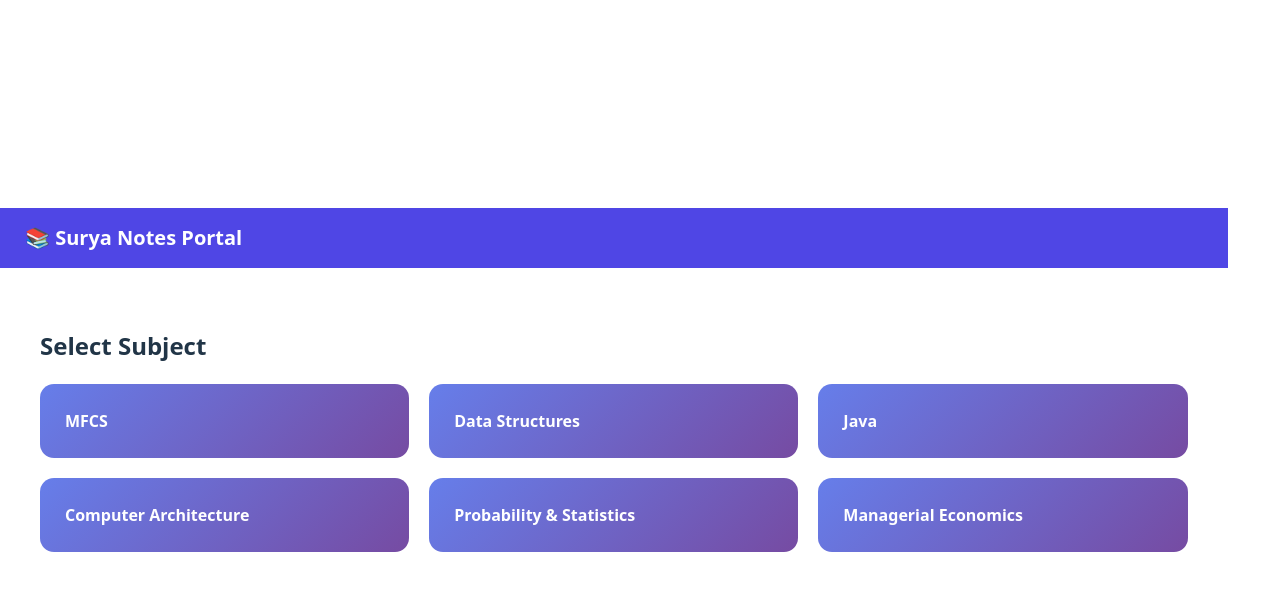
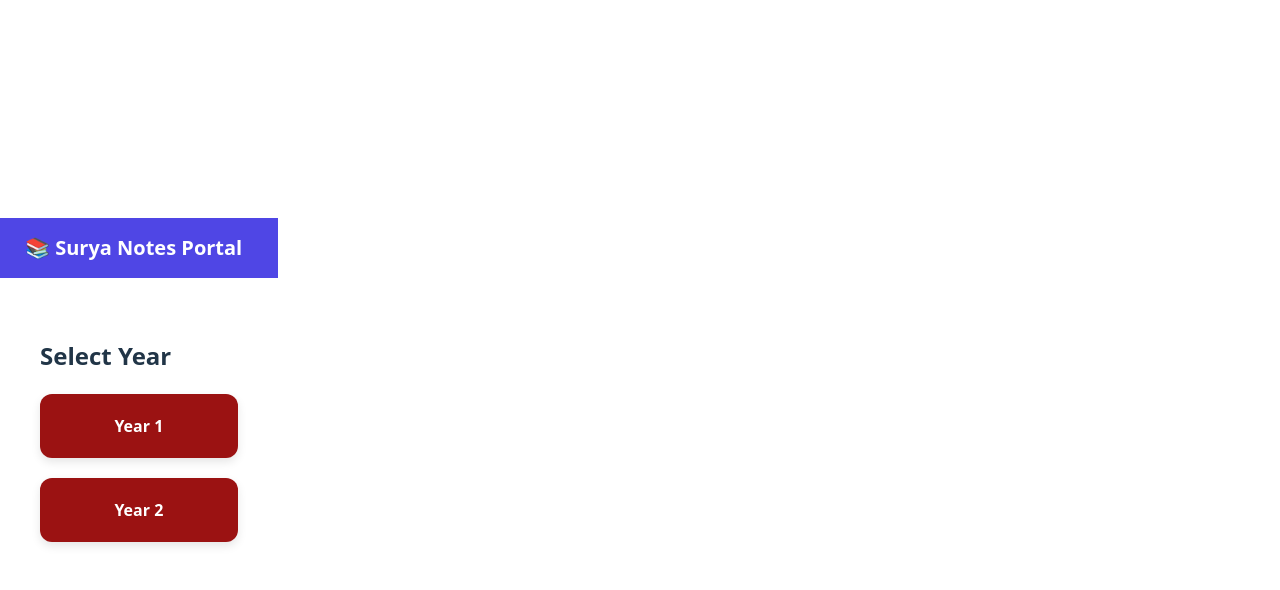
Before and after one commit to suryaprakash-23/surya-notes, a React (Vite) app: page / in a window 1280 px wide. Both pictures are taken after a click on the button "Enter". Shown: the top 590 px of the page. Built offline with nearby package versions, Linux system fonts and the light colour scheme.

Commit message:
Updated student portal with year & semester

```diff
--- a/src/App.jsx
+++ b/src/App.jsx
@@ -1,70 +1,38 @@
 import { useState } from "react";
 import Home from "./pages/Home";
 
-
 export default function App() {
-  const subjects = [
-    "MFCS",
-    "Data Structures",
-    "Java",
-    "Computer Architecture",
-    "Probability & Statistics",
-    "Managerial Economics",
-  ];
-
   const [entered, setEntered] = useState(false);
+  const [year, setYear] = useState(null);
+  const [semester, setSemester] = useState(null);
   const [selectedSubject, setSelectedSubject] = useState(null);
 
+  // SUBJECT DATA (you can customize later)
+  const subjectsData = {
+    "1-1": ["MFCS", "Data Structures"],
+    "1-2": ["Java", "Computer Architecture"],
+    "2-1": ["Probability & Statistics"],
+    "2-2": ["Managerial Economics"],
+  };
 
-
-  // SUBJECT PAGE
+  // SUBJECT PAGE (UNITS)
   if (selectedSubject) {
     const units = ["Unit 1", "Unit 2", "Unit 3", "Unit 4", "Unit 5"];
 
     return (
       <div>
-        <header
-          style={{
-            background: "#4f46e5",
-            color: "white",
-            padding: "15px 25px",
-            fontSize: "20px",
-            fontWeight: "bold",
-          }}
-        >
-          📚 Surya Notes Portal
-        </header>
+        <header style={headerStyle}>📚 Surya Notes Portal</header>
 
         <div style={{ padding: 40 }}>
-          <button
-            onClick={() => setSelectedSubject(null)}
-            style={{ marginBottom: 20, padding: "8px 12px" }}
-          >
+          <button onClick={() => setSelectedSubject(null)}>
             ⬅ Back
           </button>
 
           <h2>{selectedSubject}</h2>
 
-          <div
-            style={{
-              marginTop: 20,
-              display: "flex",
-              flexWrap: "wrap",
-              gap: 20,
-            }}
-          >
+          <div style={cardContainer}>
             {units.map((unit, index) => (
-              <div
-                key={index}
-                style={{
-                  flex: "1 1 200px",
-                  padding: 20,
-                  borderRadius: 12,
-                  background: "#9b1212",
-                  boxShadow: "0 4px 10px rgba(0,0,0,0.1)",
-                  fontWeight: "bold",
-                }}
-              >
+              <div key={index} style={cardStyle}>
                 {unit}
               </div>
             ))}
@@ -74,57 +42,28 @@ const [selectedSubject, setSelectedSubject] = useState(null);
     );
   }
 
-  // HOME PAGE
-  if (!entered) {
-  return <Home onEnter={() => setEntered(true)} />;
-}
+  // SUBJECT LIST PAGE
+  if (year && semester) {
+    const key = `${year}-${semester}`;
+    const subjects = subjectsData[key] || [];
 
     return (
       <div>
-      <header
-        style={{
-          background: "#4f46e5",
-          color: "white",
-          padding: "15px 25px",
-          fontSize: "20px",
-          fontWeight: "bold",
-        }}
-      >
-        📚 Surya Notes Portal
-      </header>
+        <header style={headerStyle}>📚 Surya Notes Portal</header>
 
         <div style={{ padding: 40 }}>
+          <button onClick={() => setSemester(null)}>
+            ⬅ Back
+          </button>
+
           <h2>Select Subject</h2>
 
-        <div
-          style={{
-            marginTop: 20,
-            display: "flex",
-            flexWrap: "wrap",
-            gap: 20,
-          }}
-        >
+          <div style={cardContainer}>
             {subjects.map((sub, index) => (
               <div
                 key={index}
+                style={cardStyle}
                 onClick={() => setSelectedSubject(sub)}
-              style={{
-                flex: "1 1 250px",
-                padding: 25,
-                borderRadius: 14,
-                color: "white",
-                fontWeight: "bold",
-                cursor: "pointer",
-                transition: "0.3s",
-                background:
-                  "linear-gradient(135deg, #667eea, #764ba2)",
-              }}
-              onMouseEnter={(e) =>
-                (e.currentTarget.style.transform = "scale(1.05)")
-              }
-              onMouseLeave={(e) =>
-                (e.currentTarget.style.transform = "scale(1)")
-              }
               >
                 {sub}
               </div>
@@ -134,3 +73,87 @@ const [selectedSubject, setSelectedSubject] = useState(null);
       </div>
     );
   }
+
+  // SEMESTER PAGE
+  if (year) {
+    return (
+      <div>
+        <header style={headerStyle}>📚 Surya Notes Portal</header>
+
+        <div style={{ padding: 40 }}>
+          <button onClick={() => setYear(null)}>⬅ Back</button>
+
+          <h2>Select Semester</h2>
+
+          <div style={cardContainer}>
+            {[1, 2].map((sem) => (
+              <div
+                key={sem}
+                style={cardStyle}
+                onClick={() => setSemester(sem)}
+              >
+                Semester {sem}
+              </div>
+            ))}
+          </div>
+        </div>
+      </div>
+    );
+  }
+
+  // YEAR PAGE
+  if (entered) {
+    return (
+      <div>
+        <header style={headerStyle}>📚 Surya Notes Portal</header>
+
+        <div style={{ padding: 40 }}>
+          <h2>Select Year</h2>
+
+          <div style={cardContainer}>
+            {[1, 2].map((yr) => (
+              <div
+                key={yr}
+                style={cardStyle}
+                onClick={() => setYear(yr)}
+              >
+                Year {yr}
+              </div>
+            ))}
+          </div>
+        </div>
+      </div>
+    );
+  }
+
+  // HOME PAGE
+  return <Home onEnter={() => setEntered(true)} />;
+}
+
+// 🎨 STYLES
+const headerStyle = {
+  background: "#4f46e5",
+  color: "white",
+  padding: "15px 25px",
+  fontSize: "20px",
+  fontWeight: "bold",
+};
+
+const cardContainer = {
+  marginTop: 20,
+  display: "flex",
+  flexWrap: "wrap",
+  gap: 20,
+};
+
+const cardStyle = {
+  flex: "1 1 200px",
+  padding: 20,
+  borderRadius: 12,
+  background: "#9b1212",
+  color: "white",
+  boxShadow: "0 4px 10px rgba(0,0,0,0.1)",
+  fontWeight: "bold",
+  cursor: "pointer",
+  textAlign: "center",
+};
```
Lines whose indentation alone changed are shown as unchanged.
